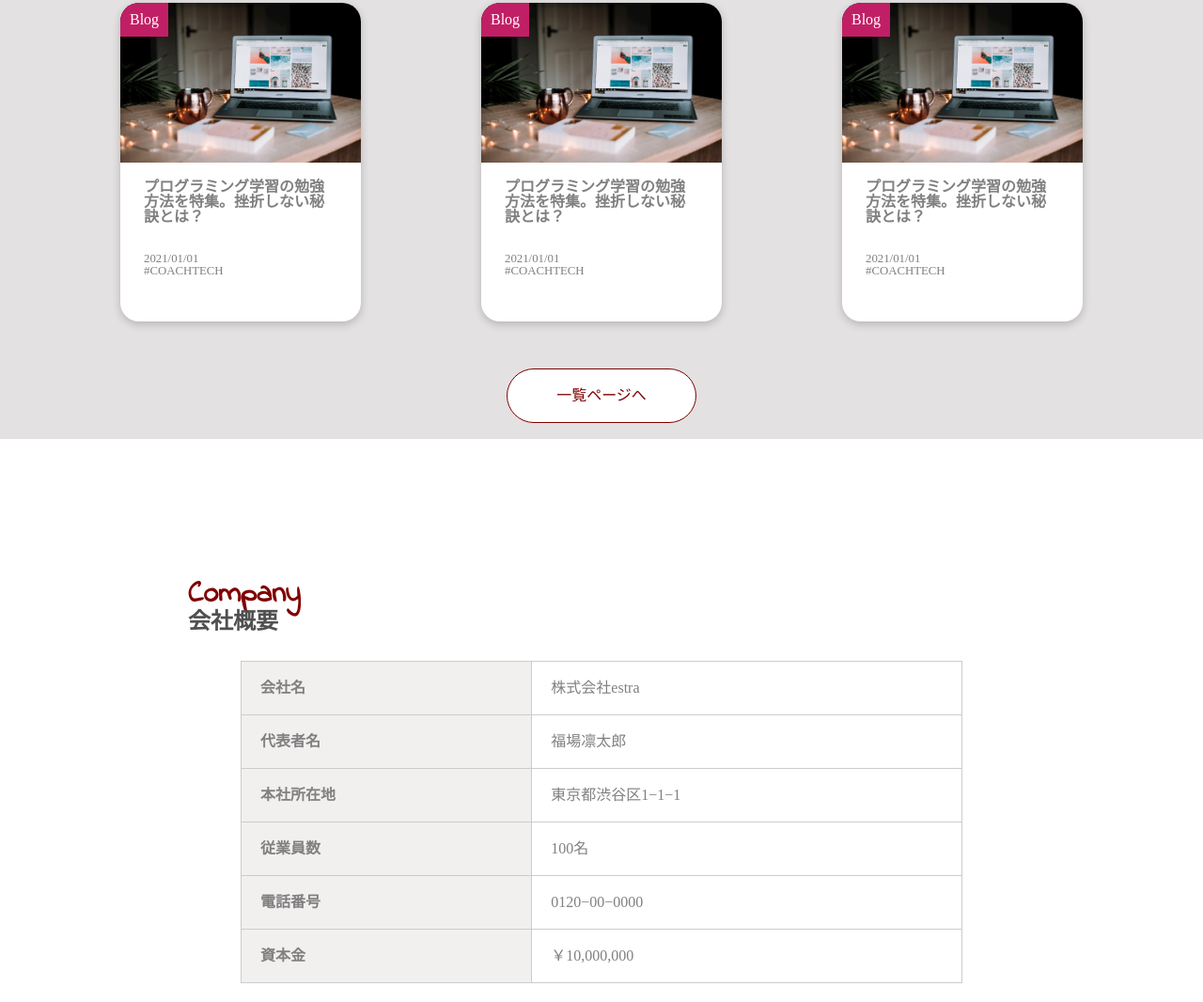
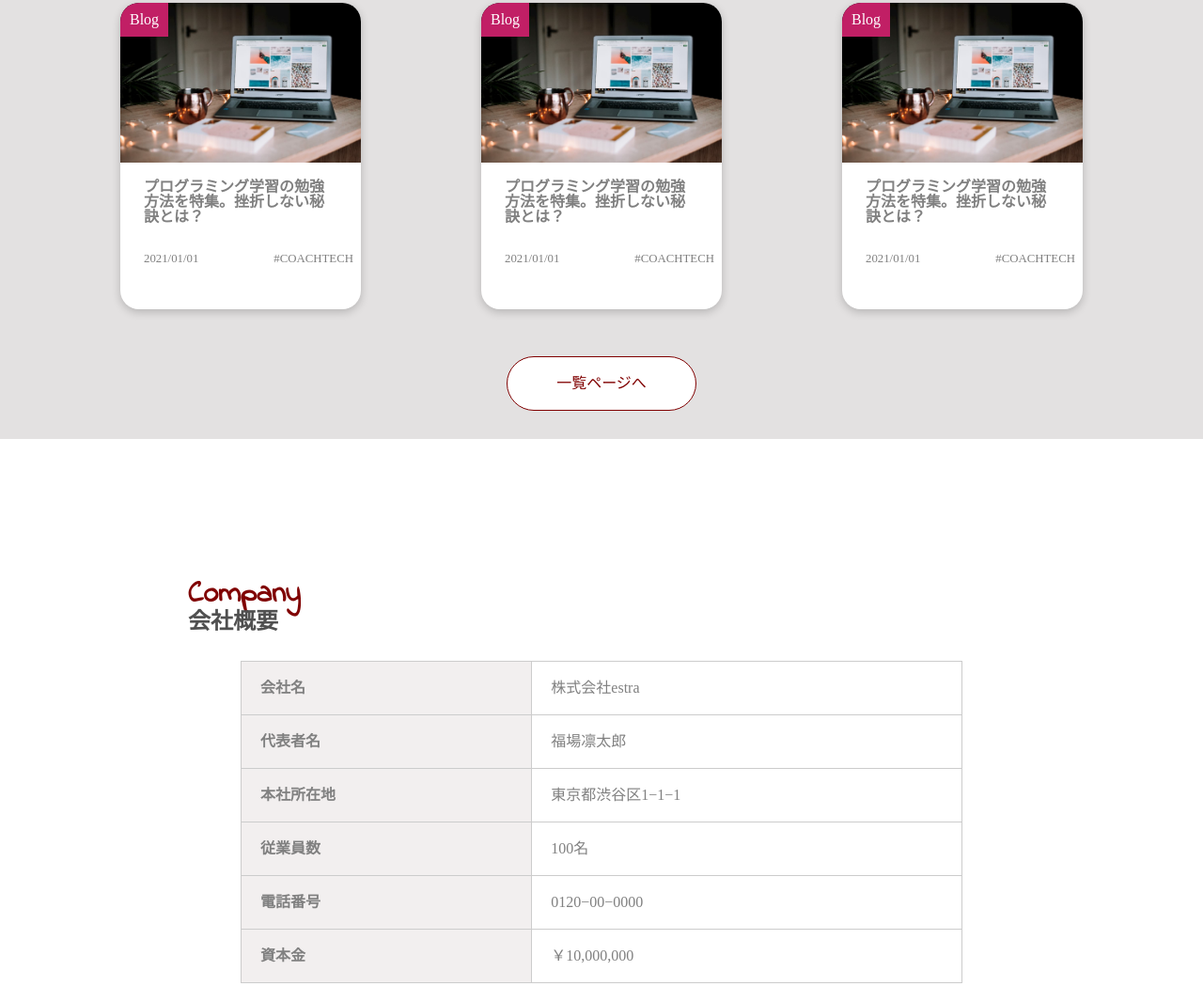
Before and after one commit to yukatonge/20211223_tonge, a plain HTML site: page index.html in a window 1280 px wide. Shown: the part 2301-3367 px from the top of the page at 94% size. Drawn offline with Linux system fonts and the light colour scheme.

Commit message:
eighth-commit

```diff
--- a/css/style.css
+++ b/css/style.css
@@ -286,9 +286,8 @@ img{
 }
 .tag{
   font-size: 0.8rem;
-  display: inline-block;
+  display: flex;
   vertical-align: middle;
-  flex-wrap: wrap;
 }
 .card-tag{
   color: gray;
@@ -297,6 +296,7 @@ img{
 .card-date{
   color: gray;
   margin-right: 5rem;
+  display: inline;
 }
 .blog-btn{
   width: 200px;
```
